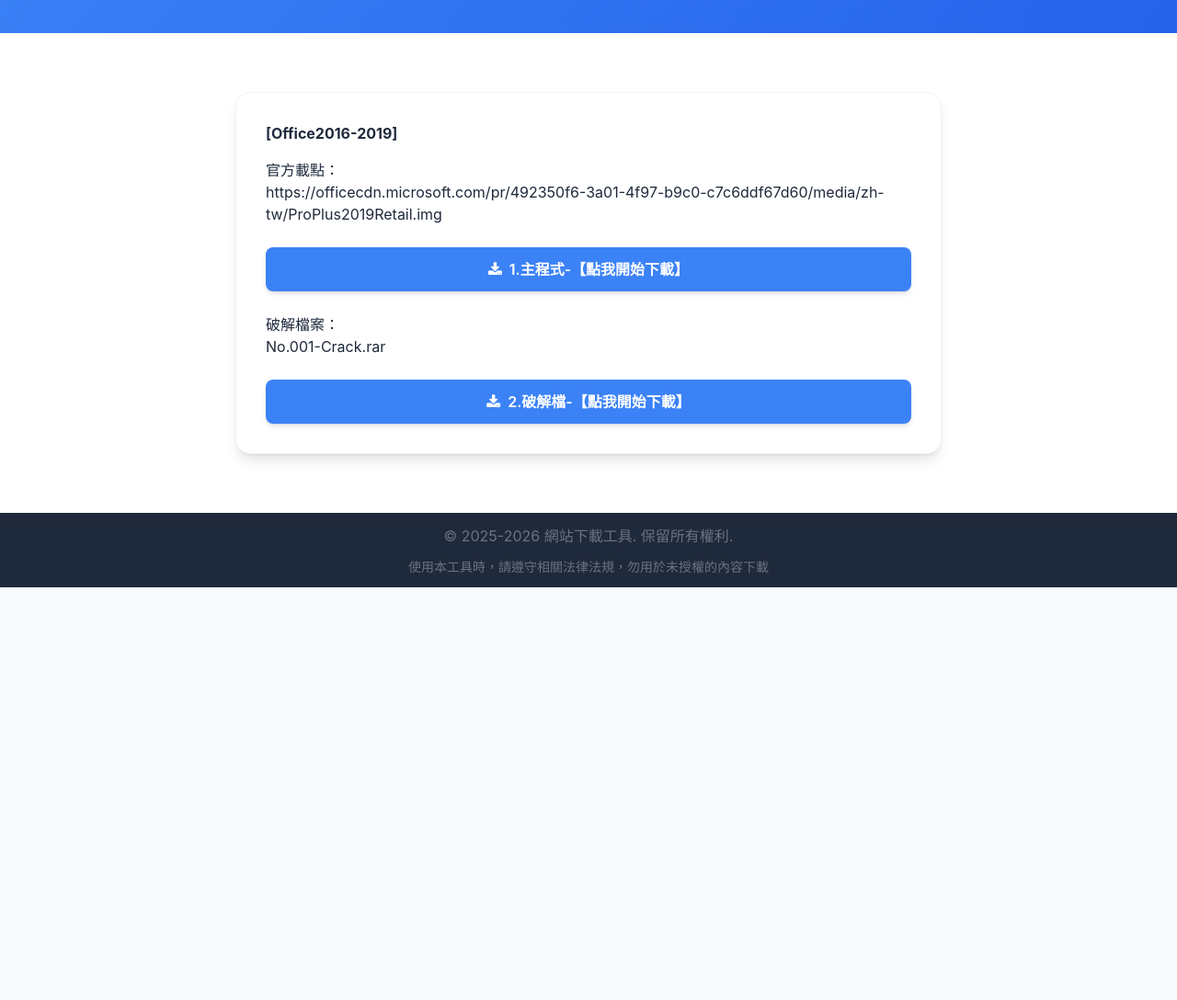
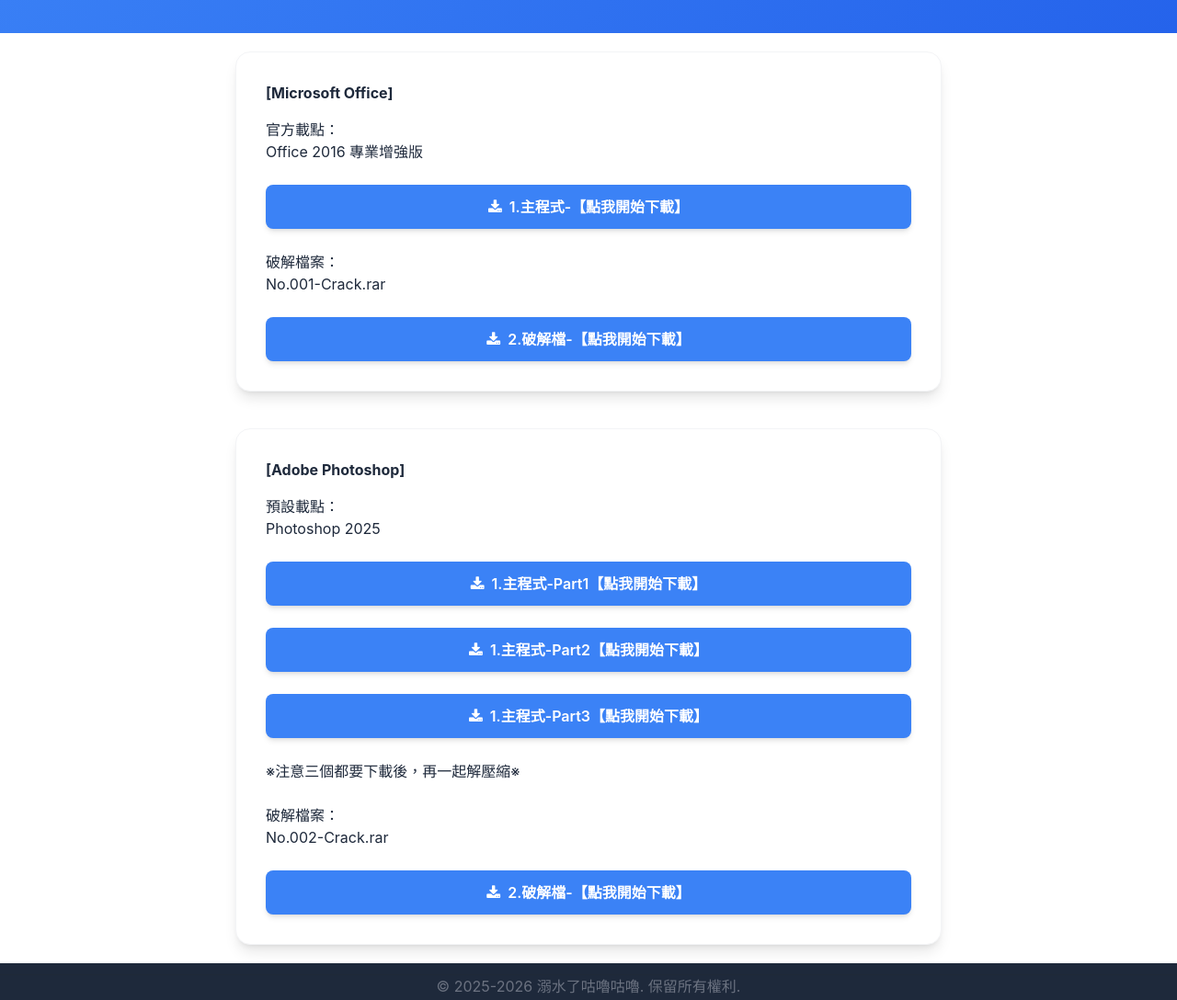
Before and after one commit to qqw250831-ha/software, a plain HTML site: page index.html in a window 1280 px wide. Shown: the part 200-1288 px from the top of the page at 92% size. Before the commit the page ends 839 px from the top, so only its background shows below. Drawn offline with nearby package versions, Linux system fonts and the light colour scheme.

Commit message:
index.html

```diff
--- a/index.html
+++ b/index.html
@@ -87,8 +87,8 @@
     </section>
 </main>
 
-    <!-- 下載區域 -->
-    <section id="download-section" class="py-16 bg-white">
+    <!-- 下載區域1 -->
+    <section id="download-section" class="py-5 bg-white">
       <div class="container mx-auto px-4">
         <div class="max-w-3xl mx-auto">
 
@@ -97,9 +97,9 @@
             <form id="download-form" class="space-y-6">
               <!-- URL輸入框 -->
               <div class="relative">
-                <h4 class="mb-4"><strong>[Office2016-2019]</strong></h4>
+                <h4 class="mb-4"><strong>[Microsoft Office]</strong></h4>
                 官方載點：</br>
-https://officecdn.microsoft.com/pr/492350f6-3a01-4f97-b9c0-c7c6ddf67d60/media/zh-tw/ProPlus2019Retail.img
+                Office 2016 專業增強版
               </div>
               <!-- 下載按鈕 -->
               <button type="submit" formaction="https://officecdn.microsoft.com/pr/492350f6-3a01-4f97-b9c0-c7c6ddf67d60/media/zh-tw/ProPlus2019Retail.img" id="download-btn"
@@ -128,12 +128,67 @@
       </div>
     </section>
 
+    <!-- 下載區域2 -->
+    <section id="download-section" class="py-5 bg-white">
+      <div class="container mx-auto px-4">
+        <div class="max-w-3xl mx-auto">
 
+          <!-- 下載卡片 -->
+          <div class="download-card bg-white rounded-2xl shadow-lg p-6 md:p-8 border border-gray-100">
+            <form id="download-form" class="space-y-6">
+              <!-- URL輸入框 -->
+              <div class="relative">
+                <h4 class="mb-4"><strong>[Adobe Photoshop]</strong></h4>
+                預設載點：</br>
+                Photoshop 2025
+              </div>
+              <!-- 下載按鈕 -->
+              <button type="submit" onclick="window.open('https://drive.google.com/file/d/18wAm_jXilt9dgb1lphesSEb7GHaKYxiS/view?usp=sharing', '_blank')" id="download-btn"
+                class="w-full bg-primary hover:bg-primary/90 text-white font-semibold py-3 px-6 rounded-lg shadow-md hover:shadow-lg transform hover:-translate-y-1 transition-all duration-300 flex items-center justify-center space-x-2">
+
+                <i class="fa fa-download"></i>
+                <span>1.主程式-Part1【點我開始下載】</span>
+              </button>
+
+              <button type="submit" onclick="window.open('https://drive.google.com/file/d/1LaPDFtlztwM3IzjAffjS4C-25VG2KgTS/view?usp=sharing', '_blank')" id="download-btn"
+                class="w-full bg-primary hover:bg-primary/90 text-white font-semibold py-3 px-6 rounded-lg shadow-md hover:shadow-lg transform hover:-translate-y-1 transition-all duration-300 flex items-center justify-center space-x-2">
+
+                <i class="fa fa-download"></i>
+                <span>1.主程式-Part2【點我開始下載】</span>
+              </button>
+
+              <button type="submit" onclick="window.open('https://drive.google.com/file/d/1UOxmtTu3HZXyRfsRN_JaVec-zq7WrAT7/view?usp=sharing', '_blank')" id="download-btn"
+                class="w-full bg-primary hover:bg-primary/90 text-white font-semibold py-3 px-6 rounded-lg shadow-md hover:shadow-lg transform hover:-translate-y-1 transition-all duration-300 flex items-center justify-center space-x-2">
+
+                <i class="fa fa-download"></i>
+                <span>1.主程式-Part3【點我開始下載】</span>
+              </button>
+              </br>
+              ※注意三個都要下載後，再一起解壓縮※
+
+              <!-- 下載選項 -->
+              <div class="space-y-4">
+                破解檔案：</br>
+                No.002-Crack.rar
+              </div>
+
+              <!-- 下載按鈕 -->
+              <button type="submit" formaction="https://github.com/qqw250831-ha/software/raw/refs/heads/main/No.002-Crack.rar" id="download-btn"
+                class="w-full bg-primary hover:bg-primary/90 text-white font-semibold py-3 px-6 rounded-lg shadow-md hover:shadow-lg transform hover:-translate-y-1 transition-all duration-300 flex items-center justify-center space-x-2">
+                <i class="fa fa-download"></i>
+                <span>2.破解檔-【點我開始下載】</span>
+              </button>
+            </form>
+
+          </div>
+        </div>
+      </div>
+    </section>
 
   <!-- 頁腳 -->
   <footer class="bg-dark text-white py-3">
       <div class="border-t border-gray-800 text-center text-gray-500">
-        <p>&copy; 2025-2026 網站下載工具. 保留所有權利.</p>
+        <p>&copy; 2025-2026 溺水了咕嚕咕嚕. 保留所有權利.</p>
         <p class="text-sm mt-3">使用本工具時，請遵守相關法律法規，勿用於未授權的內容下載</p>
       </div>
 
```
